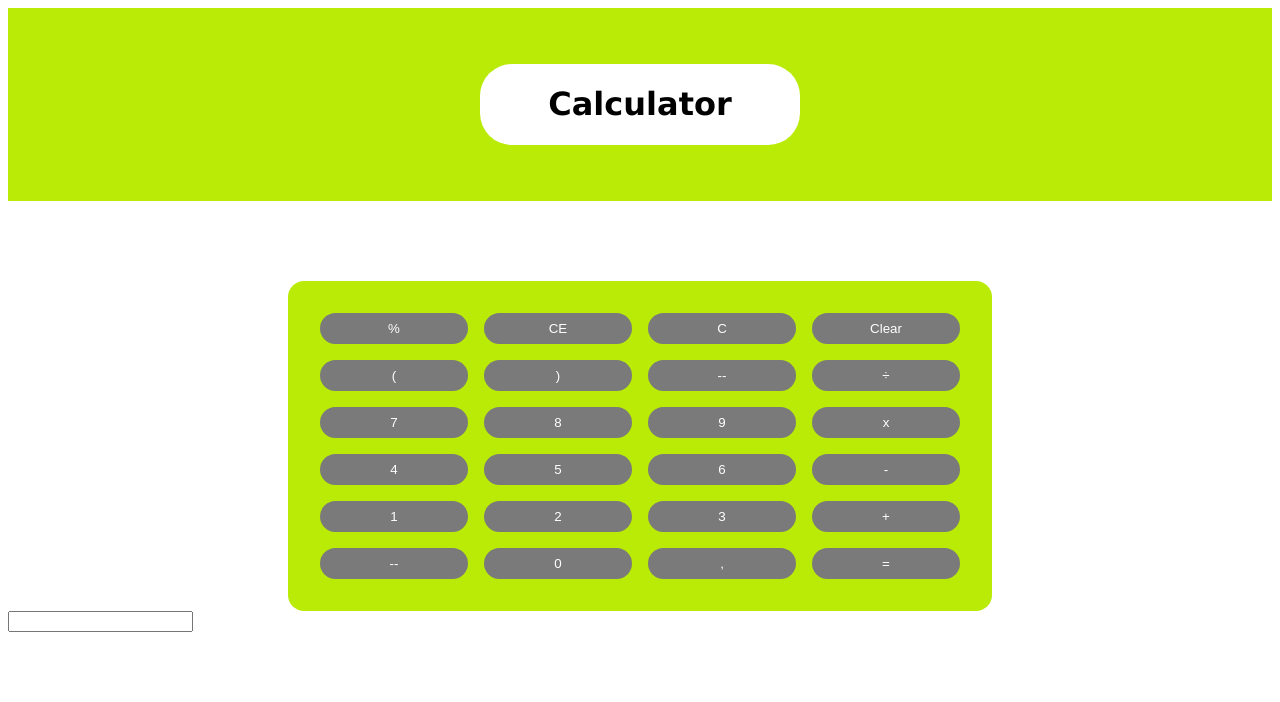
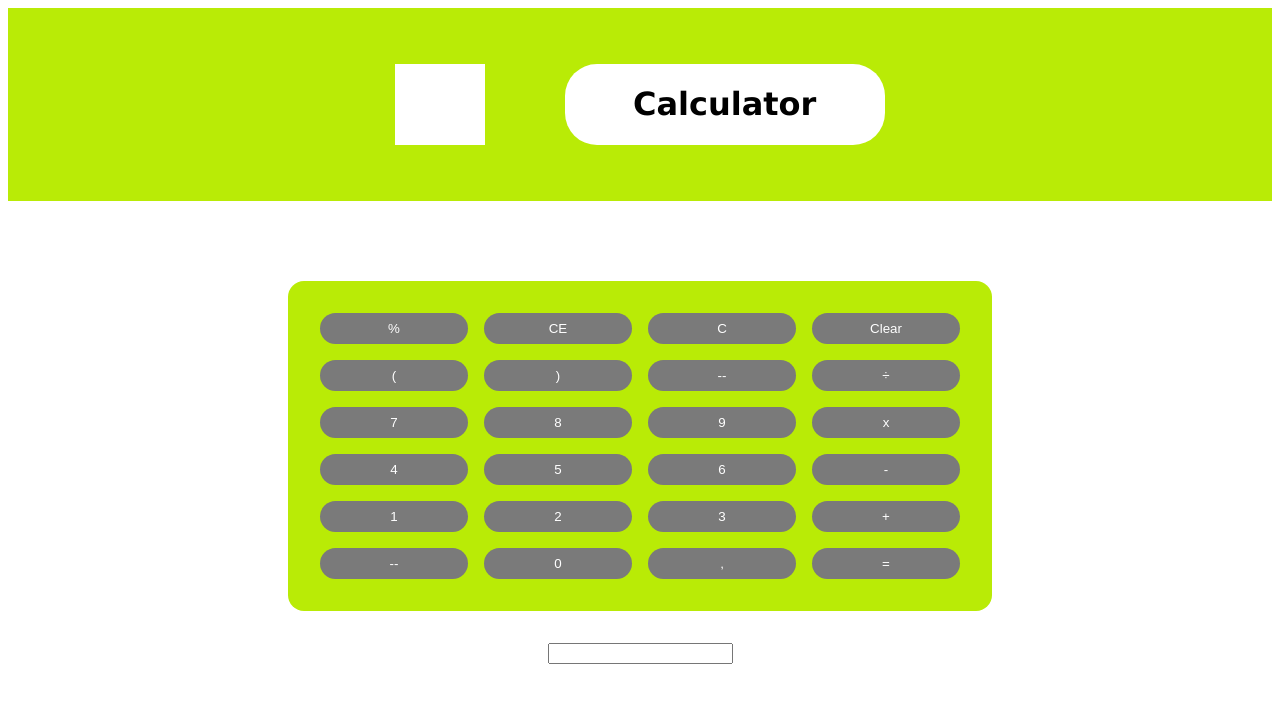
Before and after one commit to Werriess/Calculator, a plain HTML site: page index.html in a window 1280 px wide. Drawn offline with Linux system fonts and the light colour scheme; a small style sheet from the web is missing.

Commit message:
Add animated icon to header and some js for calculator

```diff
--- a/index.html
+++ b/index.html
@@ -5,11 +5,15 @@
     <meta name="viewport" content="width=device-width, initial-scale=1.0">
     <title>Calculator</title>
     <link rel="stylesheet" href="styles.css">
+    <link rel="stylesheet" href="https://cdnjs.cloudflare.com/ajax/libs/font-awesome/6.0.0/css/all.min.css" integrity="sha384-mQ3XfFWx8m4jOXnXv5x3V6po9bhT5ZcLH/Zkfy+afw3gJbT6V9x7CTtXbhoFsFfS" crossorigin="anonymous">
 </head>
 <body>
     <div class="main">
         <div class="header">
-            <div class="title">
+            <div id="box">
+                ek weet nie m
+            </div>
+            <div id="title">
                 <h1 id="header-titel">Calculator</h1>
             </div>
         </div>
@@ -41,7 +45,7 @@
                 <button id="equalBtn" class="grid-item" value="=">=</button>
             </div>
         </div>
-        <div>
+        <div id="footer">
             <input id="show" type="text">
         </div>
     </div>
--- a/index.js
+++ b/index.js
@@ -19,8 +19,11 @@ function getString(buttonValue) {
 }
 
 function getAnswer() {
-    let test = answerString.split('x' || '+')
+    let test = answerString.split(',')
     console.log(test);
+
+    let answer = parseInt(test[0]) * parseInt(test[1]);
+    console.log(answer);
 }
 
 function getAction() {
--- a/styles.css
+++ b/styles.css
@@ -2,11 +2,11 @@
     background-color: rgb(185, 235, 6);
     padding: 3.5rem;
     display: flex;
-    justify-content: center;
-    align-items: center;
+    justify-content:center;
+
 }
 
-.title{
+#title{
     background-color: white;
     width: 20rem;
     text-align: center;
@@ -47,3 +47,24 @@
     background-color: rgb(75, 74, 74);
     color: rgb(255, 255, 255);
 }
+
+#footer {
+    display: flex;
+    justify-content: center;
+    padding-top: 2rem;
+}
+
+#box {
+    background-color: white;
+    color: white;
+    margin-right: 5rem;
+}
+
+
+#box:hover {
+    animation: rotate 3s;
+}
+@keyframes rotate {
+    0% { transform: rotate(0deg);}
+    100%{ transform: rotate(360deg);}
+}
```
